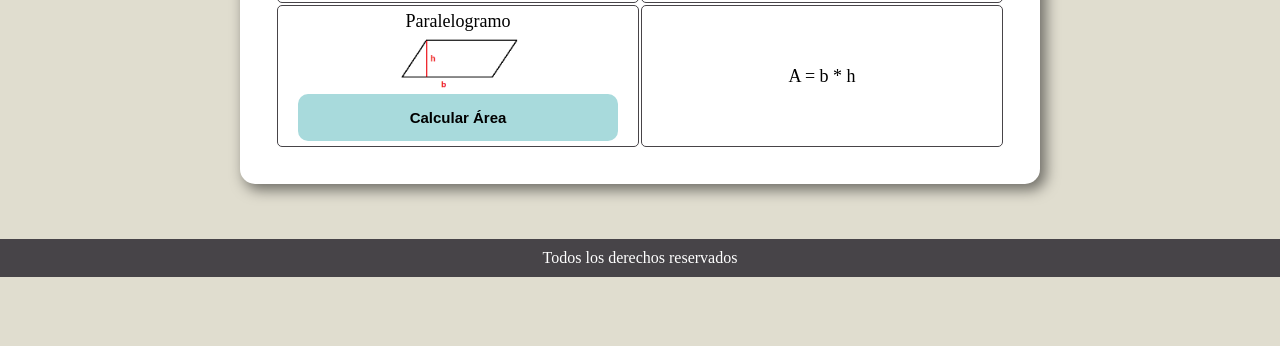
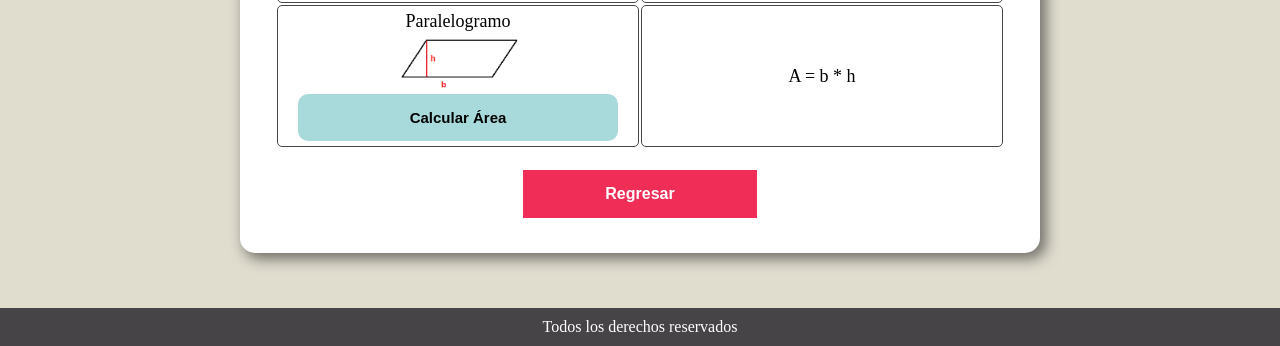
Before and after one commit to Newest007/PruebaPractica2_Arian_Pablo, a plain HTML site: page pages/Ejercicio1.html in a window 1280 px wide. Shown: the part 931-1277 px from the top of the page. Before the commit the page ends 1208 px from the top, so only its background shows below. Drawn offline with Linux system fonts and the light colour scheme.

Commit message:
Añadiendo boton de regresar

```diff
--- a/pages/Ejercicio1.html
+++ b/pages/Ejercicio1.html
@@ -79,6 +79,9 @@
                 </tbody>
 
             </table>
+            <br>
+            <button onclick="location.href='../index.html'" type="button" class="regresar"><h4>Regresar</h4></button>
+
         </div>
     </main>
 
```
